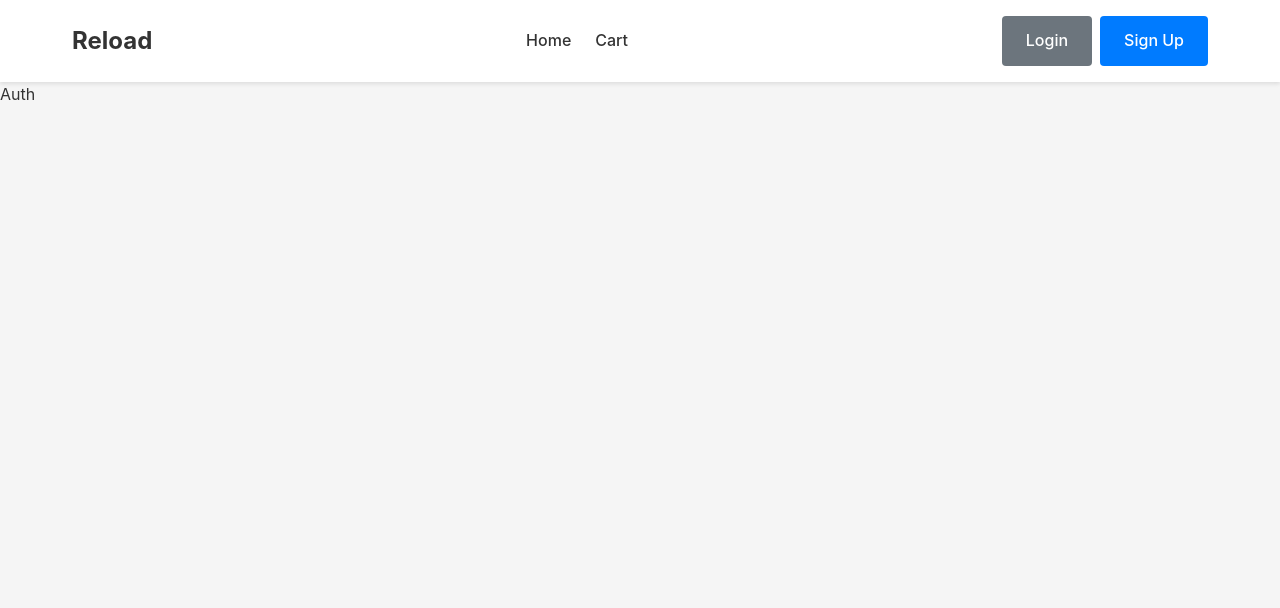
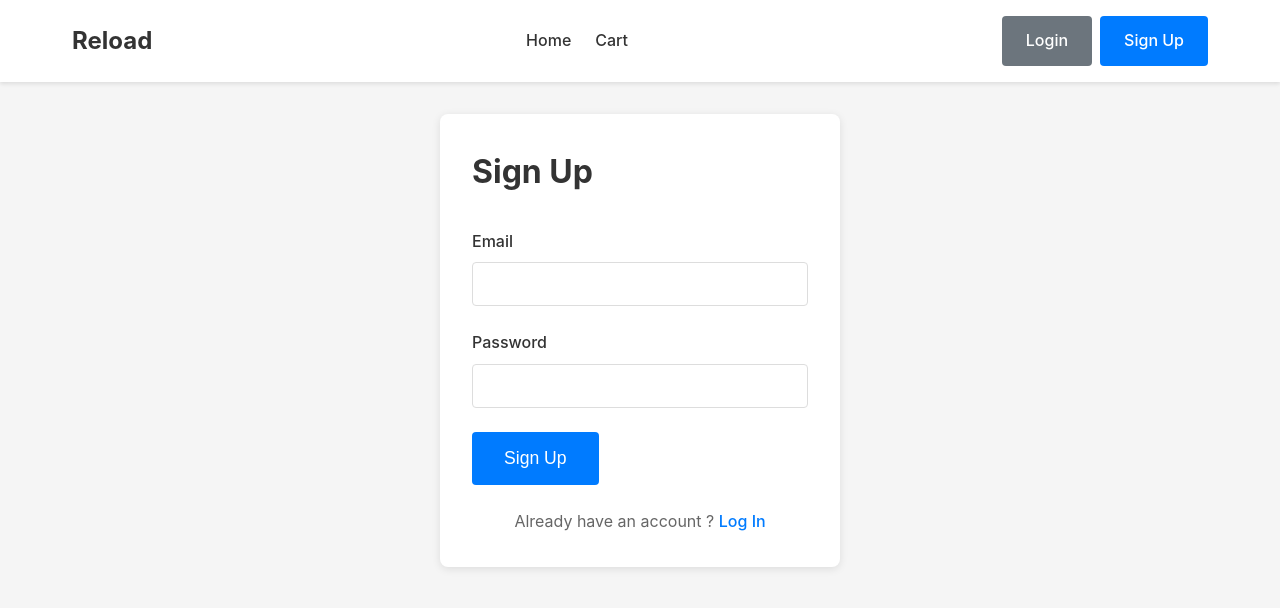
Before and after one commit to shrijan12/reload-commerce, a React (Vite) app: page /auth in a window 1280 px wide. Shown: the top 608 px of the page. Built offline with nearby package versions, Linux system fonts and the light colour scheme.

Commit message:
did some changes on login/reg part

```diff
--- a/package.json
+++ b/package.json
@@ -12,6 +12,7 @@
   "dependencies": {
     "react": "^19.2.7",
     "react-dom": "^19.2.7",
+    "react-hook-form": "^7.81.0",
     "react-router": "^7.18.1"
   },
   "devDependencies": {
--- a/src/App.css
+++ b/src/App.css
@@ -273,6 +273,7 @@ body {
   color: #007bff;
   text-decoration: none;
   font-weight: 500;
+  cursor: pointer;
 }
 
 .auth-link:hover {
--- a/src/App.jsx
+++ b/src/App.jsx
@@ -5,9 +5,11 @@ import Auth from "./pages/Auth";
 import Checkout from "./pages/Checkout";
 import Navbar from "./components/Navbar";
 import "./App.css";
+import AuthProvider from "./context/AuthContext";
 
 const App = () => {
   return (
+    <AuthProvider>
       <div className="app">
         <Navbar />
         <Routes>
@@ -16,6 +18,7 @@ const App = () => {
           <Route path="/checkout" element={<Checkout />} />
         </Routes>
       </div>
+    </AuthProvider>
   );
 };
 
--- a/src/components/ProductCard.jsx
+++ b/src/components/ProductCard.jsx
@@ -3,7 +3,11 @@ import { Link } from "react-router";
 export default function ProductCard({ product }) {
   return (
     <div className="product-card">
-      <img src={product.image} alt={product.name} />
+      <img
+        src={product.image}
+        alt={product.name}
+        className="product-card-image"
+      />
       <div className="product-card-content">
         <h3 className="product-card-name">{product.name}</h3>
         <p className="product-card-price">${product.price.toFixed(2)}</p>
--- /dev/null
+++ b/src/context/AuthContext.jsx
@@ -0,0 +1,45 @@
+import { createContext, useState } from "react";
+
+export const AuthContext = createContext(); //here we are creatinng a context for authentications
+
+export default function AuthProvider({ children }) {
+  const [user, setUser] = useState(
+    localStorage.getItem("currentUser")
+      ? { email: localStorage.getItem("currentUser") }
+      : null,
+  ); //here we are creating a state for user and setting it to null initially
+
+  //function for signup
+  function signup(email, password) {
+    const users = JSON.parse(localStorage.getItem("users")) || [];
+    if (users.find((user) => user.email === email)) {
+      console.log("User already exists");
+      return {
+        success: false,
+        error: "Email already exists",
+      };
+    }
+    const newUser = { email, password };
+    console.log(newUser);
+    users.push(newUser);
+    localStorage.setItem("users", JSON.stringify(users));
+    localStorage.setItem("currentUser", email);
+
+    setUser({ email });
+    return { success: true };
+  }
+
+  //function for login
+  function login() {}
+
+  function logout() {
+    localStorage.removeItem("currentUser");
+    setUser(null);
+  }
+
+  return (
+    <AuthContext.Provider value={{ user, signup }}>
+      {children}
+    </AuthContext.Provider>
+  );
+}
--- a/src/pages/Auth.jsx
+++ b/src/pages/Auth.jsx
@@ -1,7 +1,96 @@
-import React from "react";
+import React, { useContext, useState } from "react";
+import { useForm } from "react-hook-form";
+import { AuthContext } from "../context/AuthContext";
 
 const Auth = () => {
-  return <div>Auth</div>;
+  const { user, signup } = useContext(AuthContext);
+  const [mode, setMode] = useState("signup");
+
+  //setting up the react hook form here
+  const {
+    register,
+    handleSubmit,
+    formState: { errors },
+  } = useForm();
+
+  function onSubmit(data) {
+    signup(data.email, data.password);
+  }
+
+  return (
+    <div className="page">
+      <div className="container">
+        <div className="auth-container">
+          {user && <p>User logged in is {user.email}</p>}
+          <h1 className="page-title">
+            {mode === "signup" ? "Sign Up" : "Log In"}
+          </h1>
+          <form className="auth-form" onSubmit={handleSubmit(onSubmit)}>
+            <div className="form-group">
+              <label className="form-label" htmlFor="email">
+                Email
+              </label>
+              <input
+                type="email"
+                className="form-input"
+                id="email"
+                {...register("email", { required: "Email is required" })}
+              />
+              {errors.email && (
+                <span className="form-error">{errors.email.message}</span>
+              )}
+            </div>
+            <div className="form-group">
+              <label className="form-label" htmlFor="password">
+                Password
+              </label>
+              <input
+                type="password"
+                className="form-input"
+                id="password"
+                {...register("password", {
+                  required: "Password is required",
+                  minLength: {
+                    value: 6,
+                    message: "Password should be least 6 characters",
+                  },
+                  maxLength: {
+                    value: 12,
+                    message: "Password must be less than 12 characters",
+                  },
+                })}
+              />
+              {errors.password && (
+                <span className="form-error">{errors.password.message}</span>
+              )}
+            </div>
+            <button type="submit" className="btn btn-primary btn-large">
+              {mode === "signup" ? "Sign Up" : "Log In"}
+            </button>
+          </form>
+          <div className="auth-switch">
+            {mode === "signup" ? (
+              <p>
+                Already have an account ?{" "}
+                <span className="auth-link" onClick={() => setMode("login")}>
+                  {" "}
+                  Log In
+                </span>{" "}
+              </p>
+            ) : (
+              <p>
+                Dont have an account yet ?{" "}
+                <span className="auth-link" onClick={() => setMode("signup")}>
+                  {" "}
+                  Sign Up
+                </span>{" "}
+              </p>
+            )}
+          </div>
+        </div>
+      </div>
+    </div>
+  );
 };
 
 export default Auth;
```
Also changed, not shown: 1 other file (tests, documents, lock files or other folders). Lines whose indentation alone changed are shown as unchanged.
